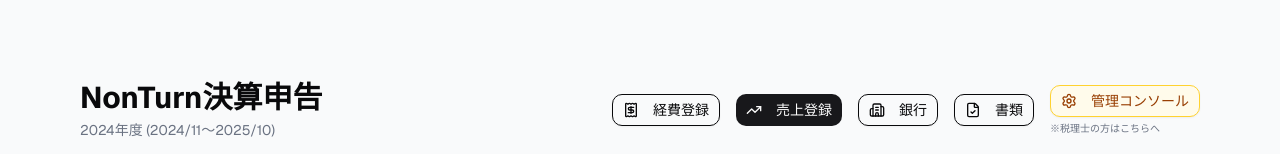
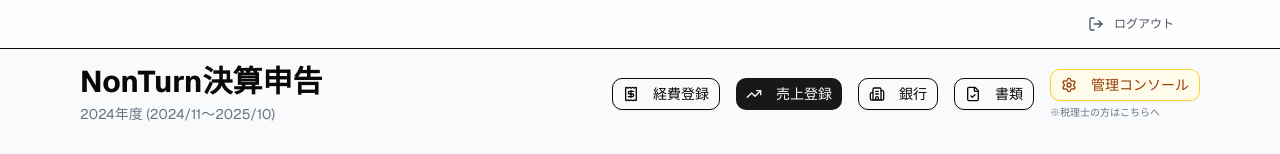
Before and after one commit to sawanori/shimesettle, a Next.js app: page / in a window 1280 px wide. Shown: the top 154 px of the page. Built offline with nearby package versions, Linux system fonts and the light colour scheme; no server answers; the database is empty.

Commit message:
repaire-1211-3

```diff
--- /dev/null
+++ b/app/actions/auth.ts
@@ -0,0 +1,10 @@
+'use server';
+
+import { createClient } from '@/utils/supabase/server';
+import { redirect } from 'next/navigation';
+
+export async function signOut() {
+    const supabase = await createClient();
+    await supabase.auth.signOut();
+    redirect('/login');
+}
--- a/app/page.tsx
+++ b/app/page.tsx
@@ -5,6 +5,7 @@
 import { DashboardSummary } from "@/components/dashboard/DashboardSummary";
 import { SalesPieChart } from "@/components/dashboard/SalesPieChart";
 import { RevenueBarChart } from "@/components/dashboard/RevenueBarChart";
+import { Header } from "@/components/layout/Header";
 import { Receipt, TrendingUp, Settings, Building2, FileCheck } from "lucide-react";
 import { Department } from "@/types/supabase";
 import { getCurrentFiscalYear, getFiscalYearRange, getFiscalYearLabel, isInFiscalYear } from "@/lib/fiscalYear";
@@ -105,12 +106,17 @@
 }
 
 export default async function Home() {
+    const supabase = await createClient();
+    const { data: { user } } = await supabase.auth.getUser();
+
     const fiscalYear = getCurrentFiscalYear();
     const data = await getDashboardData(fiscalYear);
 
     return (
-        <div className="min-h-screen p-8 pb-20 gap-16 sm:p-20 font-[family-name:var(--font-geist-sans)]">
-            <main className="flex flex-col gap-8 w-full max-w-6xl mx-auto">
+        <>
+            <Header userEmail={user?.email} />
+            <div className="min-h-screen p-8 pb-20 pt-16 gap-16 sm:p-20 sm:pt-16 font-[family-name:var(--font-geist-sans)]">
+                <main className="flex flex-col gap-8 w-full max-w-6xl mx-auto">
                 <div className="flex flex-col sm:flex-row sm:items-center sm:justify-between gap-4">
                     <div>
                         <h1 className="text-2xl sm:text-3xl font-bold">NonTurn決算申告</h1>
@@ -191,6 +197,7 @@
                     </Card>
                 </div>
             </main>
-        </div>
+            </div>
+        </>
     );
 }
--- /dev/null
+++ b/components/layout/Header.tsx
@@ -0,0 +1,34 @@
+'use client';
+
+import { LogOut } from 'lucide-react';
+import { Button } from '@/components/ui/button';
+import { signOut } from '@/app/actions/auth';
+
+interface HeaderProps {
+    userEmail?: string;
+}
+
+export function Header({ userEmail }: HeaderProps) {
+    return (
+        <header className="fixed top-0 left-0 right-0 z-50 bg-white/80 dark:bg-zinc-900/80 backdrop-blur-sm border-b">
+            <div className="max-w-6xl mx-auto px-4 sm:px-8 h-12 flex items-center justify-end gap-4">
+                {userEmail && (
+                    <span className="text-xs text-gray-500 hidden sm:inline">
+                        {userEmail}
+                    </span>
+                )}
+                <form action={signOut}>
+                    <Button
+                        type="submit"
+                        variant="ghost"
+                        size="sm"
+                        className="text-gray-600 hover:text-gray-900 dark:text-gray-400 dark:hover:text-gray-100"
+                    >
+                        <LogOut className="h-4 w-4 mr-1" />
+                        <span className="text-xs">ログアウト</span>
+                    </Button>
+                </form>
+            </div>
+        </header>
+    );
+}
```
